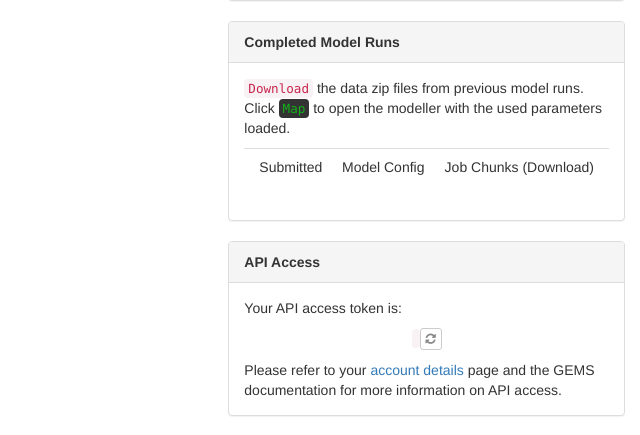
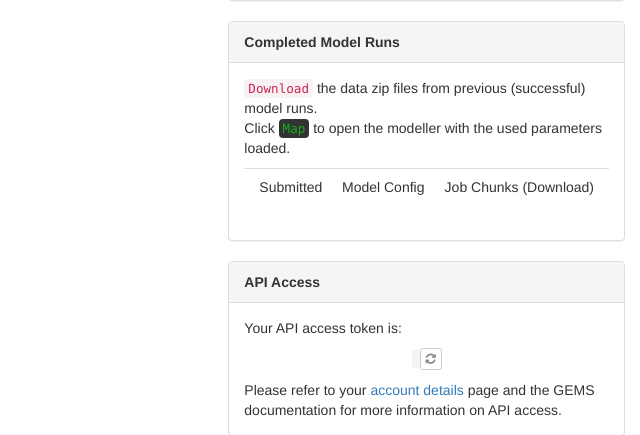
Before and after one commit to pcraster/gems, a Python web app: template webapp/templates/site/home.html in a window 1280 px wide. Shown: the part 241-676 px from the top of the page, without its empty margins (640-1280 px from the left). Run offline with Jinja, Linux system fonts and the light colour scheme; the template is opened without the code that fills it, so the values that code supplies are empty; some libraries are stand-ins or nearby versions.

Commit message:
UI improvements

```diff
--- a/webapp/models.py
+++ b/webapp/models.py
@@ -1450,7 +1450,10 @@ class Job(db.Model):
 
     @property
     def shorterdate(self):
-        return self.date_created.strftime('%a %H:%M')
+        if self.date_created.strftime('%U') == datetime.datetime.now().strftime('%U'):
+            return self.date_created.strftime('%a %H:%M')
+        else:
+            return self.date_created.strftime('%d-%-m %H:%M')
 
     @property
     def jobchunks_list(self):
--- a/webapp/templates/site/home.html
+++ b/webapp/templates/site/home.html
@@ -139,7 +139,7 @@ Data Download in the sidebar
 			</p>
 			{% else %}
 			<p>
-				<code>Download</code> the data zip files from previous model runs.<br />
+				<code>Download</code> the data zip files from previous (successful) model runs.<br />
 				Click <code style="background-color:#333;color:#15b01a;">Map</code> to open the modeller with the used parameters loaded.
 			</p>
 			<table class="table">
```
